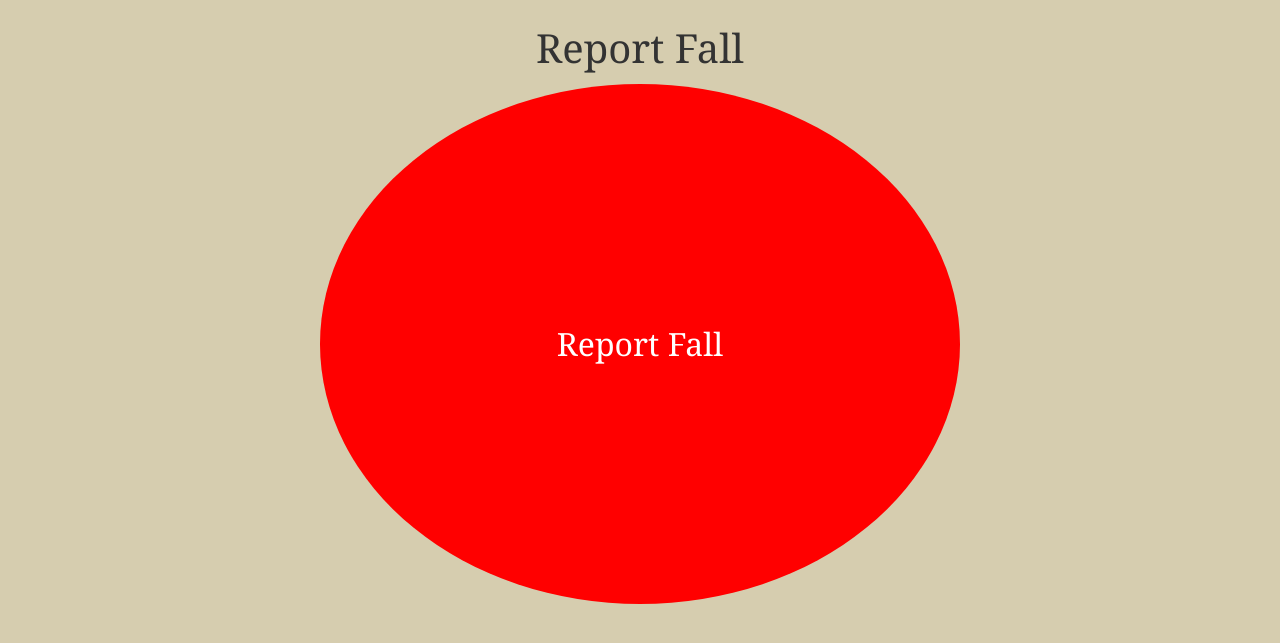
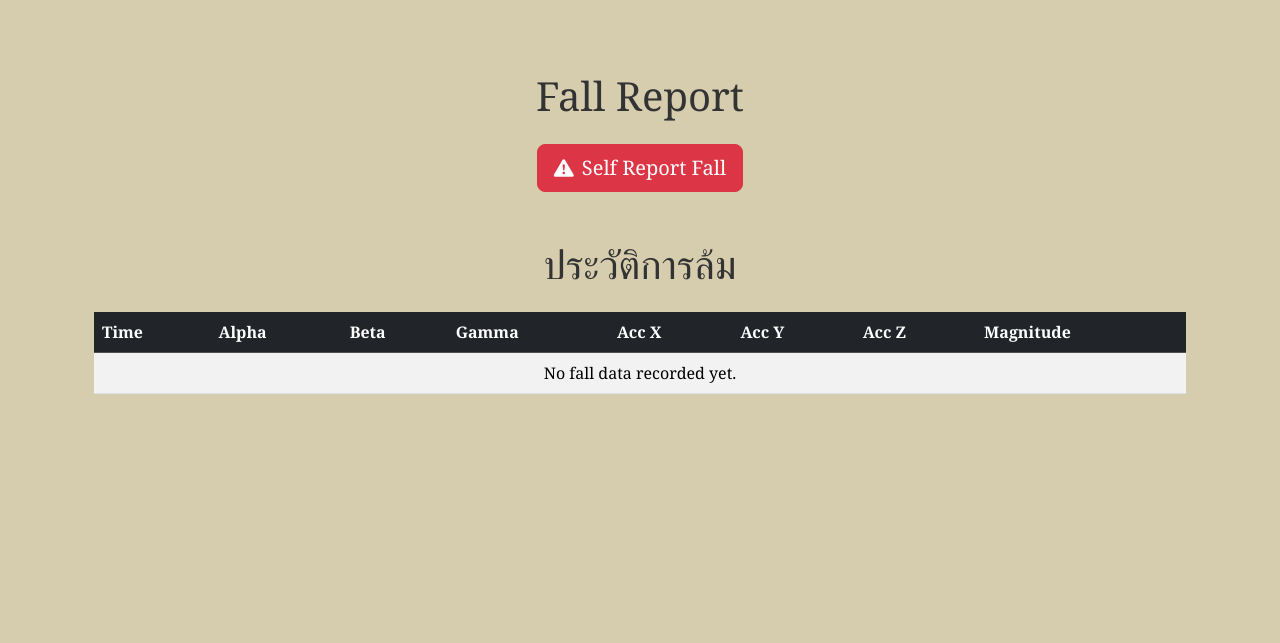
Before and after one commit to I-GUN-I/Dev_tool-Project, a Django app: page /index/ in a window 1280 px wide. Shown: the part 56-699 px from the top of the page. Run offline with Django 4.2, Linux system fonts and the light colour scheme; a user stored in the database is signed in; tables that the repository leaves empty hold one stand-in row (values such as "Sample post"); some libraries are stand-ins or nearby versions.

Commit message:
update index

```diff
--- a/safestep/report/templates/index.html
+++ b/safestep/report/templates/index.html
@@ -1,16 +1,72 @@
 {% extends 'base.html' %}
 
 {% block content %}
-    <div class="justify-content-center text-center align-items-center">
-        <h1>Report Fall</h1>
-        <form action="/report/" method="POST">
-            {% csrf_token %}
-            <div  class="justify-content-center text-center align-items-center">
-                <button type="submit" class="custom-button">Report Fall</button>
+<head>
+    <link rel="stylesheet" href="https://cdnjs.cloudflare.com/ajax/libs/bootstrap-icons/1.10.0/font/bootstrap-icons.min.css">
+</head>
+<div class="container mt-5 mb-5">
+    <h1 class="mb-4 text-center">Fall Report</h1>
+    <div class="text-center mb-5">
+        <button class="btn btn-danger btn-lg self-report-btn" data-bs-toggle="modal" data-bs-target="#selfReportModal">
+            <i class="bi bi-exclamation-triangle-fill me-2"></i>Self Report Fall
+        </button>
+    </div>
+    <div class="table-responsive">
+        <h1 class="mb-4 text-center">ประวัติการล้ม</h1>
+        <table class="table table-striped table-hover">
+            <thead class="table-dark">
+                <tr>
+                    <th>Time</th>
+                    <th>Alpha</th>
+                    <th>Beta</th>
+                    <th>Gamma</th>
+                    <th>Acc X</th>
+                    <th>Acc Y</th>
+                    <th>Acc Z</th>
+                    <th>Magnitude</th>
+                </tr>
+            </thead>
+            <tbody>
+                {% for fall in fall_data %}
+                <tr>
+                    <td>{{ fall.timestamp|date:"F d, Y H:i:s" }}</td>
+                    <td>{% if fall.sensor.alpha %}{{ fall.sensor.alpha|floatformat:2 }}{% else %}N/A{% endif %}</td>
+                    <td>{% if fall.sensor.beta %}{{ fall.sensor.beta|floatformat:2 }}{% else %}N/A{% endif %}</td>
+                    <td>{% if fall.sensor.gamma %}{{ fall.sensor.gamma|floatformat:2 }}{% else %}N/A{% endif %}</td>
+                    <td>{% if fall.sensor.accelerationX %}{{ fall.sensor.accelerationX|floatformat:2 }}{% else %}N/A{% endif %}</td>
+                    <td>{% if fall.sensor.accelerationY %}{{ fall.sensor.accelerationY|floatformat:2 }}{% else %}N/A{% endif %}</td>
+                    <td>{% if fall.sensor.accelerationZ %}{{ fall.sensor.accelerationZ|floatformat:2 }}{% else %}N/A{% endif %}</td>
+                    <td>{% if fall.sensor.magnitude %}{{ fall.sensor.magnitude|floatformat:2 }}{% else %}N/A{% endif %}</td>
+                </tr>
+                {% empty %}
+                <tr>
+                    <td colspan="8" class="text-center">No fall data recorded yet.</td>
+                </tr>
+                {% endfor %}
+            </tbody>
+        </table>
+    </div>
 
+</div>
+
+<!-- Self Report Modal -->
+<div class="modal fade" id="selfReportModal" tabindex="-1" aria-labelledby="selfReportModalLabel" aria-hidden="true">
+    <div class="modal-dialog">
+        <div class="modal-content">
+            <div class="modal-header bg-danger text-white">
+                <h5 class="modal-title" id="selfReportModalLabel">Self Report Fall</h5>
+                <button type="button" class="btn-close btn-close-white" data-bs-dismiss="modal" aria-label="Close"></button>
             </div>
-        </form>
+            <div class="modal-body">
+                <form action="{% url 'report' %}" method="post">
+                    {% csrf_token %}
+                    <p class="lead">Are you sure you want to report a fall?</p>
+                    <button type="submit" class="btn btn-danger btn-lg w-100">Confirm Fall Report</button>
+                </form>
+            </div>
+        </div>
     </div>
+</div>
     {% if messages %}
     {% for message in messages %}
         <script>
--- a/safestep/report/views.py
+++ b/safestep/report/views.py
@@ -18,9 +18,14 @@ from report.models import *
 from django.contrib import messages
 
 
-class Report(View):
+class Report(LoginRequiredMixin,View):
+    login_url = '/login/'
     def get(self, request):
-        return render(request,'index.html')
+        fall = FallEvent.objects.filter(user=request.user.username)
+        context ={
+            "fall_data":fall
+        }
+        return render(request,'index.html',context)
 
 class SensorView(View):
     def get(self, request):
```
Also changed, not shown: safestep/static/style.css (+24 -0 lines).
